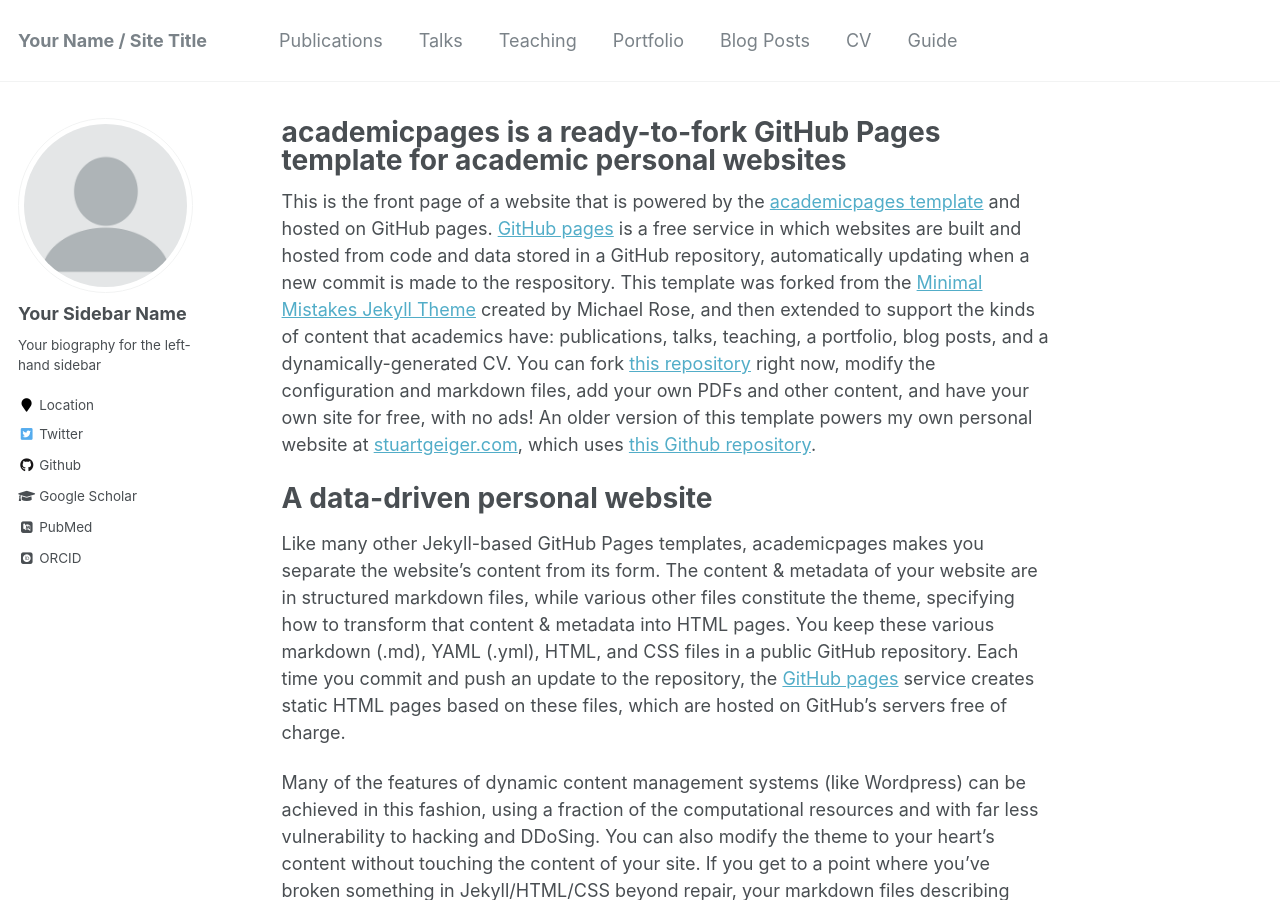
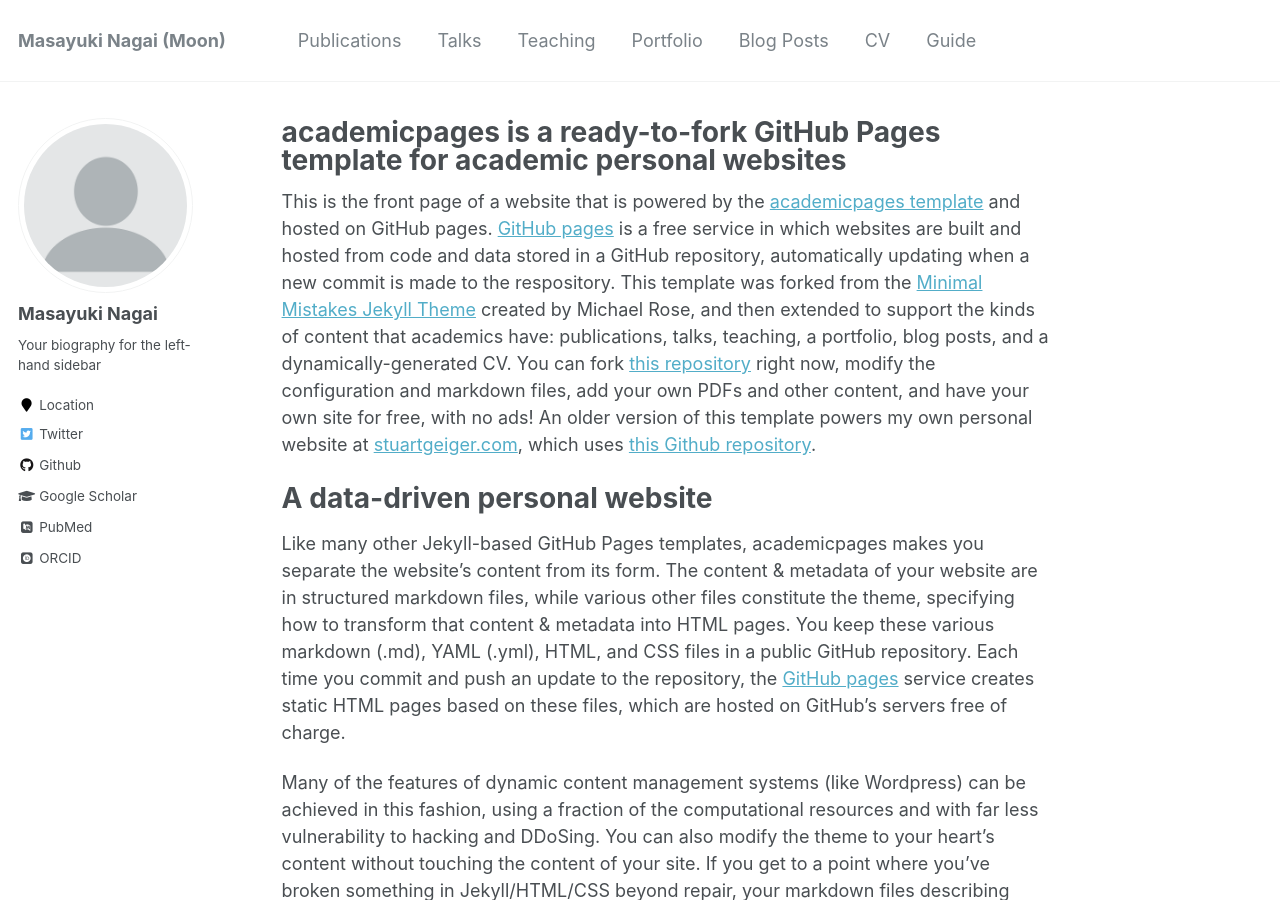
Before and after one commit to MasayukiNagai/MasayukiNagai.github.io, a Jekyll site: the page built from _pages/about.md, in a window 1280 px wide and 900 px high. Built offline with Jekyll 4.4.1, drawn with Linux system fonts in a browser that asks for light colours; some web fonts are replaced; some of the changed text lies outside the part shown.

Commit message:
Update _config.yml

```diff
--- a/_config.yml
+++ b/_config.yml
@@ -7,13 +7,13 @@
 
 # Site Settings
 locale                   : "en-US"
-title                    : "Your Name / Site Title"
+title                    : "Masayuki Nagai (Moon)"
 title_separator          : "-"
-name                     : &name "Your Name"
+name                     : &name "Masayuki Nagai"
 description              : &description "personal description"
-url                      : https://academicpages.github.io # the base hostname & protocol for your site e.g. "https://mmistakes.github.io"
+url                      : https://masayukinagai.github.io # the base hostname & protocol for your site e.g. "https://mmistakes.github.io"
 baseurl                  : "" # the subpath of your site, e.g. "/blog"
-repository               : "academicpages/academicpages.github.io"
+repository               : "MasayukiNagai/MasayukiNagai.github.io"
 teaser                   :  # filename of teaser fallback teaser image placed in /images/, .e.g. "500x300.png"
 breadcrumbs              : false # true, false (default)
 words_per_minute         : 160
@@ -80,7 +80,7 @@ analytics:
 
 # Site Author
 author:
-  name             : "Your Sidebar Name"
+  name             : "Masayuki Nagai"
   avatar           : "profile.png"
   bio              : "Your biography for the left-hand sidebar"
   location         : "Location"
@@ -96,7 +96,7 @@ author:
   flickr           :
   facebook         :
   foursquare       :
-  github           : "academicpages"
+  github           : "MasayukiNagai"
   google_plus      :
   keybase          :
   instagram        :
```
